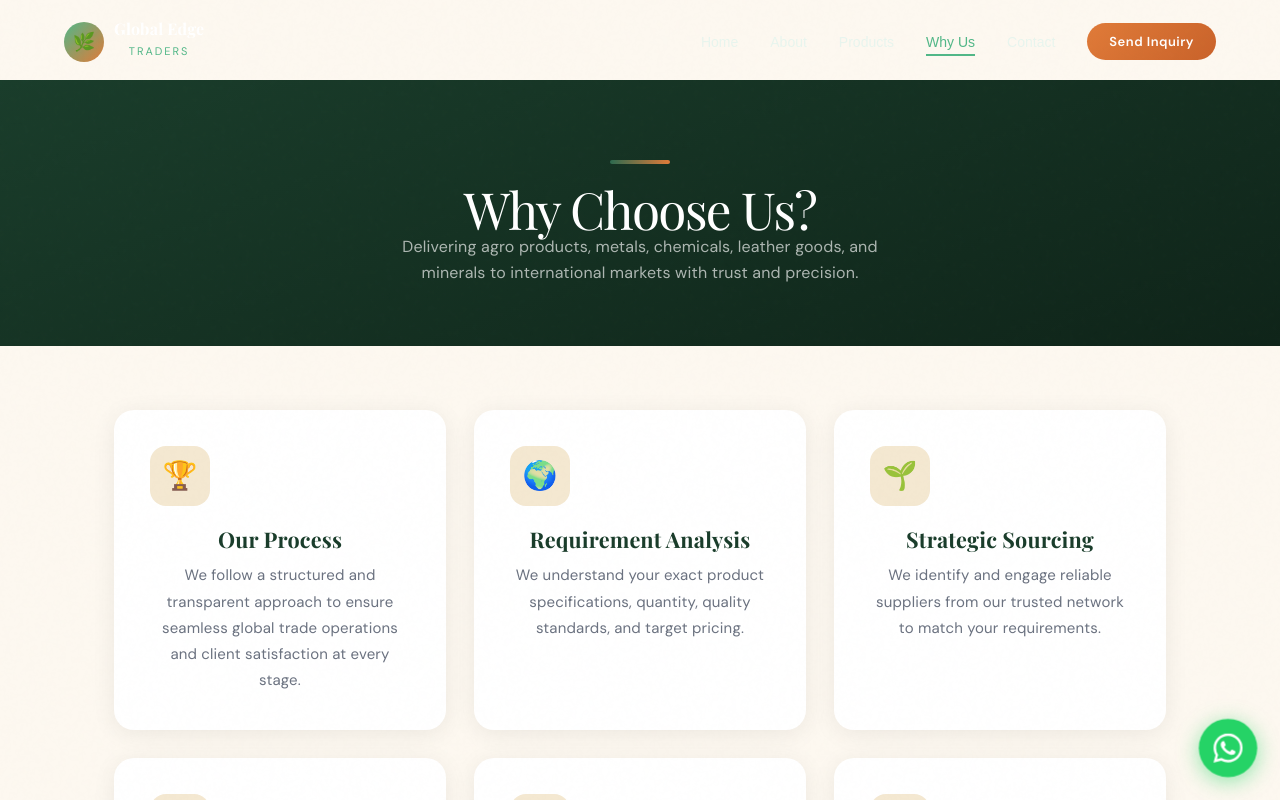
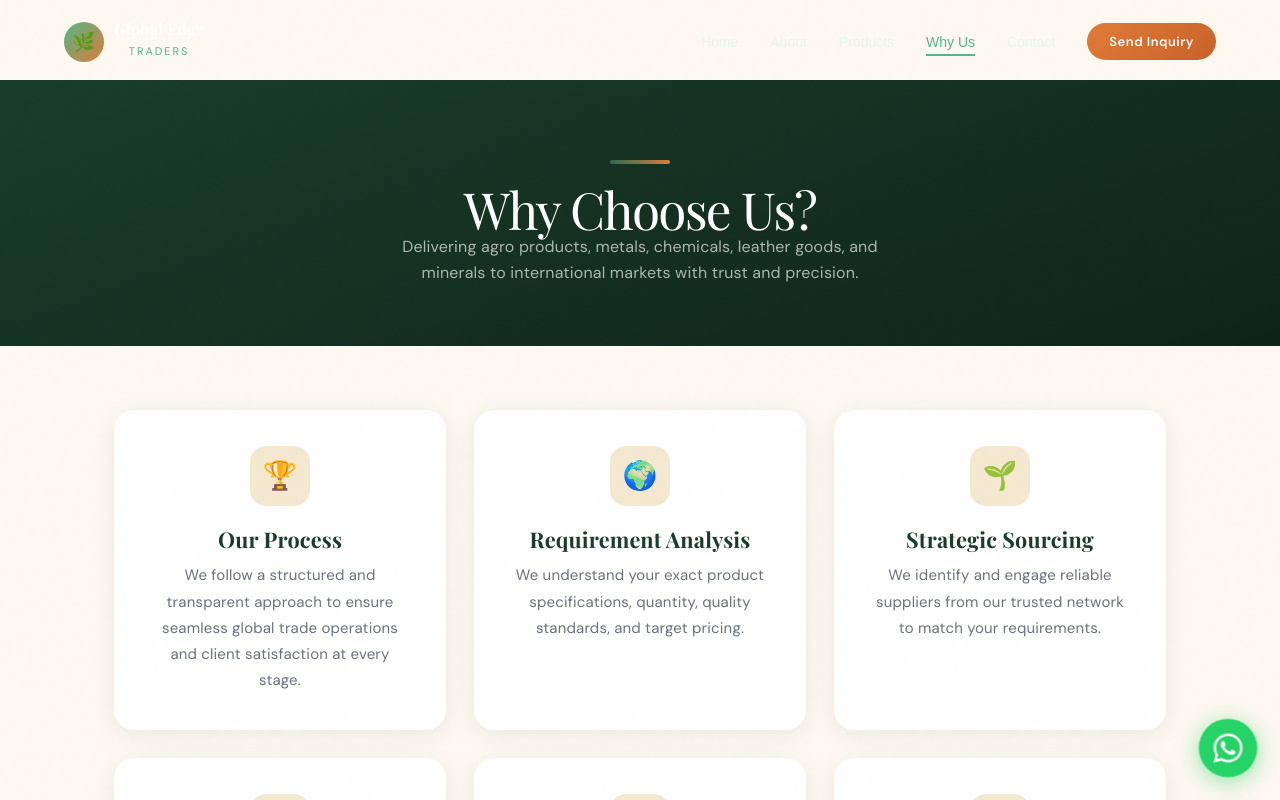
Before and after one commit to pushu1/Global-Edge, a React (Vite) app: page / in a window 1280 px wide. Both pictures are taken after a click on the button "Why Choose Us". Shown: the top 800 px of the page. Built offline with nearby package versions, Linux system fonts and the light colour scheme.

Commit message:
update changes

```diff
--- a/src/App.jsx
+++ b/src/App.jsx
@@ -927,12 +927,28 @@ function WhyUsPage({ setPage }) {
               background:C.white,borderRadius:20,padding:36,
               boxShadow:"0 4px 24px rgba(0,0,0,.07)",
             }}>
-              <div style={{
+              {/* <div style={{
                 width:60,height:60,borderRadius:16,
                 background:C.sand,
                 display:"flex",alignItems:"center",justifyContent:"center",
                 fontSize:28,marginBottom:20,
-              }}>{item.icon}</div>
+              }}>
+              {item.icon}</div> */}
+
+              <div style={{
+                      width:60,
+                      height:60,
+                      borderRadius:16,
+                      background:C.sand,
+                      display:"flex",
+                      alignItems:"center",
+                      justifyContent:"center",
+                      fontSize:28,
+                      marginBottom:20,
+                      margin: "0 auto 20px"
+                         }}>
+                      {item.icon}
+                    </div>
               <h3 className="serif" style={{fontSize:"1.2rem",color:C.forest,marginBottom:10}}>{item.title}</h3>
               <p style={{color:C.muted,lineHeight:1.75,fontSize:15}}>{item.desc}</p>
             </div>
```
